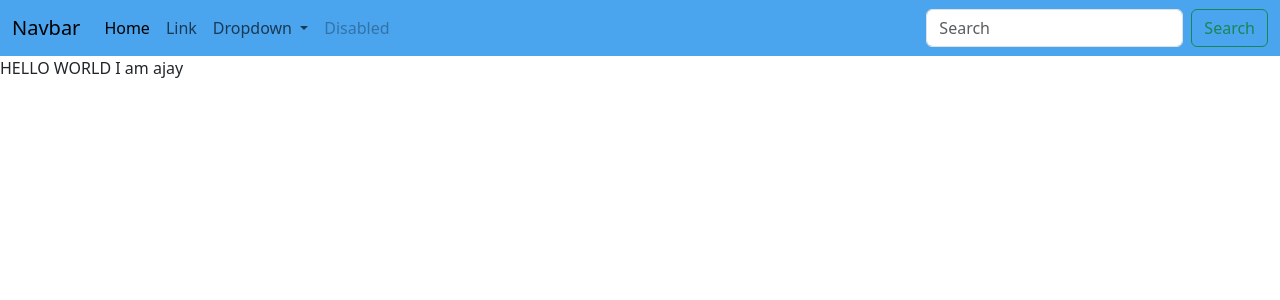
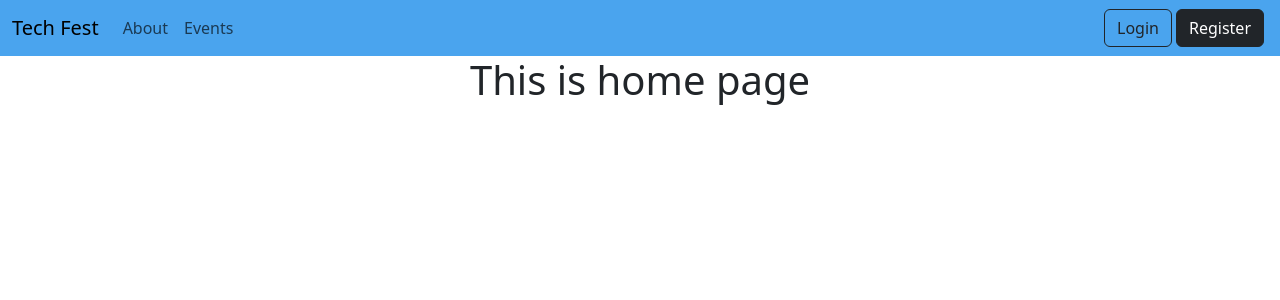
Before and after one commit to ajaydhaked/Fest_Management_System, a FastAPI app: page / in a window 1280 px wide. Shown: the top 300 px of the page. Run offline with FastAPI, Linux system fonts and the light colour scheme.

Commit message:
events and routes added

```diff
--- a/main.py
+++ b/main.py
@@ -7,7 +7,14 @@ app = FastAPI()
 app.mount("/static", StaticFiles(directory="static"), name="static")
 templates = Jinja2Templates(directory="templates")
 
-
 @app.get("/")
 def read_root(request: Request):
     return templates.TemplateResponse("index.html", {"request": request})
+
+@app.get("/events")
+def read_root(request: Request):
+    return templates.TemplateResponse("events.html", {"request": request})
+
+@app.get("/about")
+def read_root(request: Request):
+    return templates.TemplateResponse("about.html", {"request": request})
--- a/templates/index.html
+++ b/templates/index.html
@@ -1,56 +1,32 @@
 <!DOCTYPE html>
 <html lang="en">
+
 <head>
   <meta charset="UTF-8" />
   <meta name="viewport" content="width=device-width, initial-scale=1.0" />
   <link rel="stylesheet" type="text/css" href="/static/styles.css" />
-     <link href="https://cdn.jsdelivr.net/npm/bootstrap@5.3.3/dist/css/bootstrap.min.css" rel="stylesheet" integrity="sha384-QWTKZyjpPEjISv5WaRU9OFeRpok6YctnYmDr5pNlyT2bRjXh0JMhjY6hW+ALEwIH" crossorigin="anonymous">
+  <link href="https://cdn.jsdelivr.net/npm/bootstrap@5.3.3/dist/css/bootstrap.min.css" rel="stylesheet"
+    integrity="sha384-QWTKZyjpPEjISv5WaRU9OFeRpok6YctnYmDr5pNlyT2bRjXh0JMhjY6hW+ALEwIH" crossorigin="anonymous">
 </head>
 <title>Tech Fest</title>
 </head>
+
 <body>
-    <!-- NAVBAR -->
-    <nav class="navbar navbar-expand-lg" style="background-color: rgb(74, 164, 238);">
-    <div class="container-fluid">
-      <a class="navbar-brand" href="#">Navbar</a>
-      <button class="navbar-toggler" type="button" data-bs-toggle="collapse" data-bs-target="#navbarSupportedContent" aria-controls="navbarSupportedContent" aria-expanded="false" aria-label="Toggle navigation">
-        <span class="navbar-toggler-icon"></span>
-      </button>
-      <div class="collapse navbar-collapse" id="navbarSupportedContent">
-        <ul class="navbar-nav me-auto mb-2 mb-lg-0">
-          <li class="nav-item">
-            <a class="nav-link active" aria-current="page" href="#">Home</a>
-          </li>
-          <li class="nav-item">
-            <a class="nav-link" href="#">Link</a>
-          </li>
-          <li class="nav-item dropdown">
-            <a class="nav-link dropdown-toggle" href="#" role="button" data-bs-toggle="dropdown" aria-expanded="false">
-              Dropdown
-            </a>
-            <ul class="dropdown-menu">
-              <li><a class="dropdown-item" href="#">Action</a></li>
-              <li><a class="dropdown-item" href="#">Another action</a></li>
-              <li><hr class="dropdown-divider"></li>
-              <li><a class="dropdown-item" href="#">Something else here</a></li>
-            </ul>
-          </li>
-          <li class="nav-item">
-            <a class="nav-link disabled" aria-disabled="true">Disabled</a>
-          </li>
-        </ul>
-        <form class="d-flex" role="search">
-          <input class="form-control me-2" type="search" placeholder="Search" aria-label="Search">
-          <button class="btn btn-outline-success" type="submit">Search</button>
-        </form>
+  {% include 'navbar.html' %}
+  <!-- CONTENT -->
+  <!-- heading -->
+    <div class="row">
+      <div class="col-12">
+        <h1 class="text-center">This is home page</h1>
       </div>
     </div>
-  </nav>
+    <!-- event cards -->
 
-  <!-- CONTENT -->
-  <p>HELLO WORLD I am ajay</p>
-    <script src="https://cdn.jsdelivr.net/npm/bootstrap@5.3.3/dist/js/bootstrap.bundle.min.js" integrity="sha384-YvpcrYf0tY3lHB60NNkmXc5s9fDVZLESaAA55NDzOxhy9GkcIdslK1eN7N6jIeHz" crossorigin="anonymous"></script>
+  <script src="https://cdn.jsdelivr.net/npm/bootstrap@5.3.3/dist/js/bootstrap.bundle.min.js"
+    integrity="sha384-YvpcrYf0tY3lHB60NNkmXc5s9fDVZLESaAA55NDzOxhy9GkcIdslK1eN7N6jIeHz"
+    crossorigin="anonymous"></script>
 </body>
+
 </html>
 
 <!-- <img src="/static/image.jpeg" alt="An image" /> -->
--- /dev/null
+++ b/templates/navbar.html
@@ -0,0 +1,23 @@
+<!-- NAVBAR -->
+<nav class="navbar navbar-expand-lg" style="background-color: rgb(74, 164, 238);">
+    <div class="container-fluid">
+      <a class="navbar-brand" href="http://127.0.0.1:8000/">Tech Fest</a>
+      <button class="navbar-toggler" type="button" data-bs-toggle="collapse" data-bs-target="#navbarSupportedContent" aria-controls="navbarSupportedContent" aria-expanded="false" aria-label="Toggle navigation">
+        <span class="navbar-toggler-icon"></span>
+      </button>
+      <div class="collapse navbar-collapse" id="navbarSupportedContent">
+        <ul class="navbar-nav me-auto mb-2 mb-lg-0">
+          <li class="nav-item">
+            <a class="nav-link" href="http://127.0.0.1:8000/about">About</a>
+          </li>
+          <li class="nav-item">
+            <a class="nav-link" href="http://127.0.0.1:8000/events">Events</a>
+          </li>
+        </ul>
+        <form class="d-flex" role="search">
+          <a href="http://127.0.0.1:8000/login" class="btn btn-outline-dark" >Login</a>
+          <a href="http://127.0.0.1:8000/register" class="btn btn-dark mx-1" >Register</a>
+        </form>
+      </div>
+    </div>
+  </nav>
```
Also changed, not shown: templates/about.html (added, +30 -0 lines), templates/eventcard.html (added, +12 -0 lines), templates/events.html (added, +32 -0 lines), static/events/tech.png (added). Lines whose indentation alone changed are shown as unchanged.
